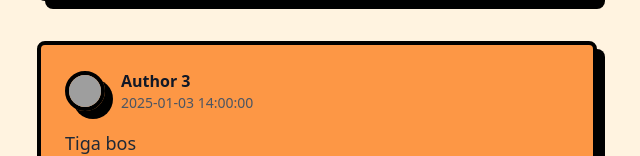
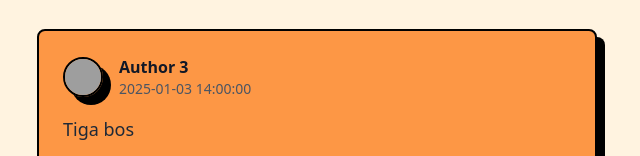
Before and after one commit to Sawala-Apps/Frontend, a PHP site: page /pages/feed.php in a window 1280 px wide. Shown: the part 1255-1411 px from the top of the page, without its empty margins (323-963 px from the left). Run offline with PHP 8.4, Linux system fonts and the light colour scheme; some libraries are stand-ins or nearby versions; grey boxes are pictures that could not be loaded.

Commit message:
fix/border width

```diff
--- a/assets/css/style.css
+++ b/assets/css/style.css
@@ -2,6 +2,6 @@
 	box-shadow: 8px 8px 0 0 rgba(0, 0, 0, 1);
 }
 .border-brutal {
-	border-width: 4px;
+	border-width: 2px;
 	border-color: black;
 }
--- a/pages/feed.php
+++ b/pages/feed.php
@@ -6,7 +6,7 @@ $posts = [
         'content' => 'Jiji bos',
         'author' => 'Author 1',
         'date' => '2025-01-01 12:00:00',
-        'image_url' => 'https://www.catster.com/wp-content/uploads/2023/11/Beluga-Cat-e1714190563227.webp',
+        'image_url' => 'https://i.pinimg.com/236x/70/51/16/70511629af7f37b7637ac0390dbb3207.jpg',
         'pfp_url' => 'https://tr.rbxcdn.com/180DAY-a33f65cf6a7233cad8f393ec0350e538/420/420/Hat/Webp/noFilter'
     ],
     [
@@ -22,7 +22,7 @@ $posts = [
         'content' => 'Tiga bos',
         'author' => 'Author 3',
         'date' => '2025-01-03 14:00:00',
-        'image_url' => 'https://i.pinimg.com/236x/70/51/16/70511629af7f37b7637ac0390dbb3207.jpg',
+        'image_url' => 'https://www.catster.com/wp-content/uploads/2023/11/Beluga-Cat-e1714190563227.webp',
         'pfp_url' => 'https://i.pinimg.com/736x/de/a1/b2/dea1b26ed44c0a717205aa117d0bf44f.jpg'
     ]
 ];
```
